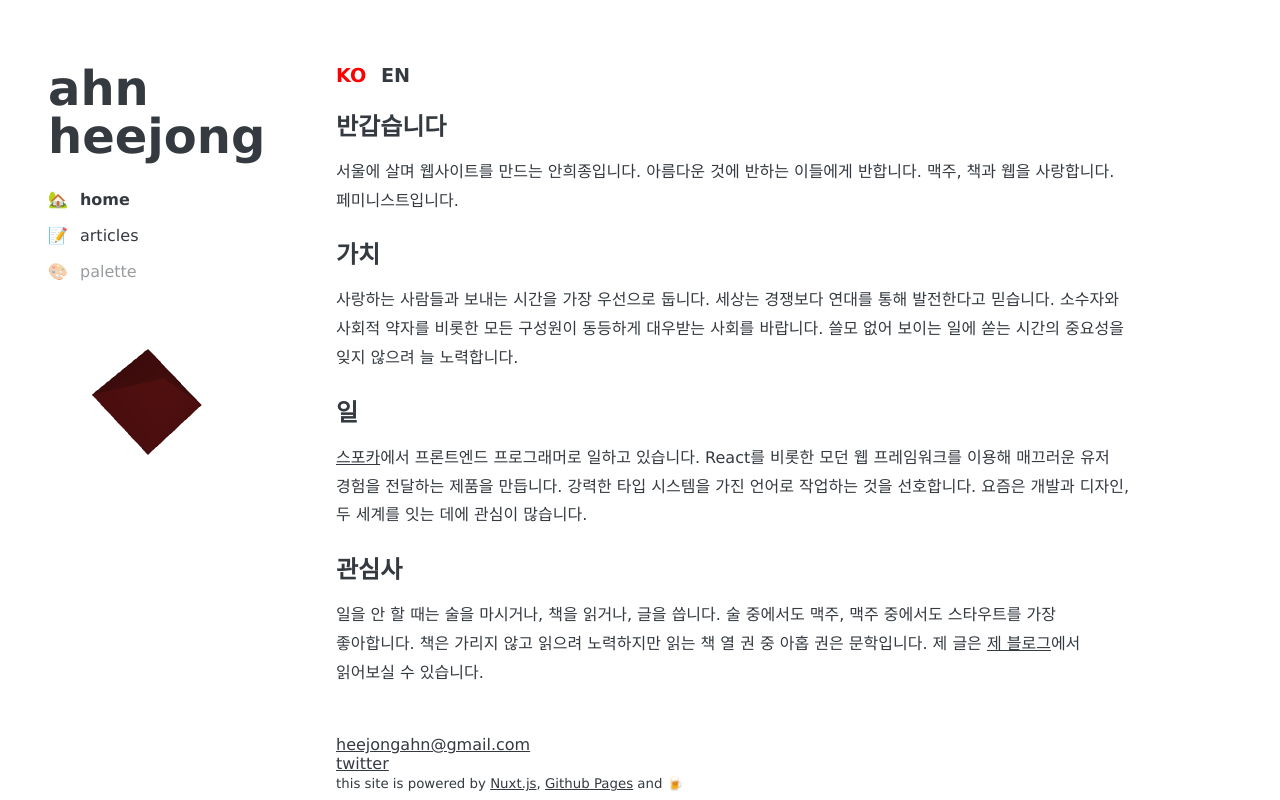
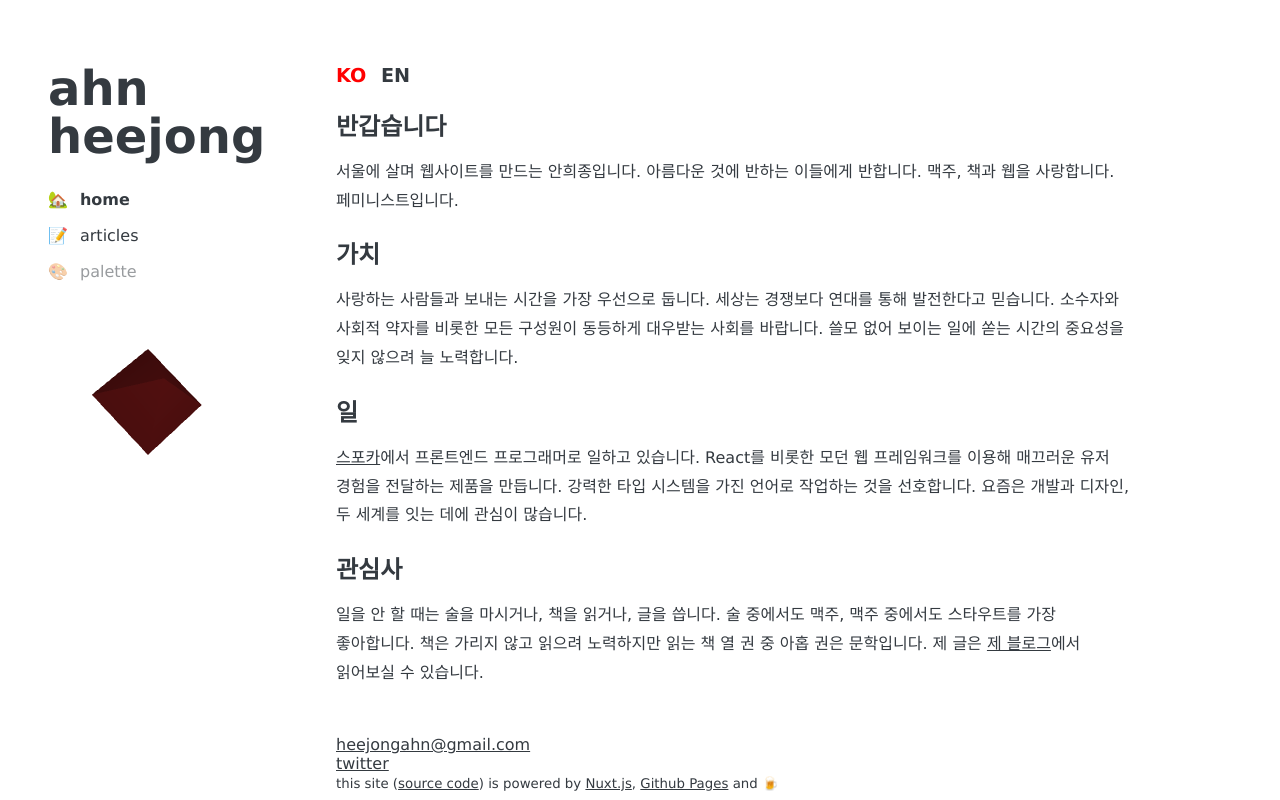
Before and after one commit to heejongahn/ahnheejong.name, a Nuxt app: page / in a window 1280 px wide. Built offline with nearby package versions, Linux system fonts and the light colour scheme.

Commit message:
Add a link to source code in footer

```diff
--- a/layouts/default.vue
+++ b/layouts/default.vue
@@ -11,7 +11,7 @@
           <a href="https://twitter.com/heejongahn">twitter</a>
         </div>
         <small>
-          this site is powered by
+          this site (<a target="_blank" href="https://github.com/heejongahn/ahnheejong.name">source code</a>) is powered by
           <a href="https://nuxtjs.org/">Nuxt.js</a>,
           <a href="https://pages.github.com/">Github Pages</a> and 🍺
         </small>
```
